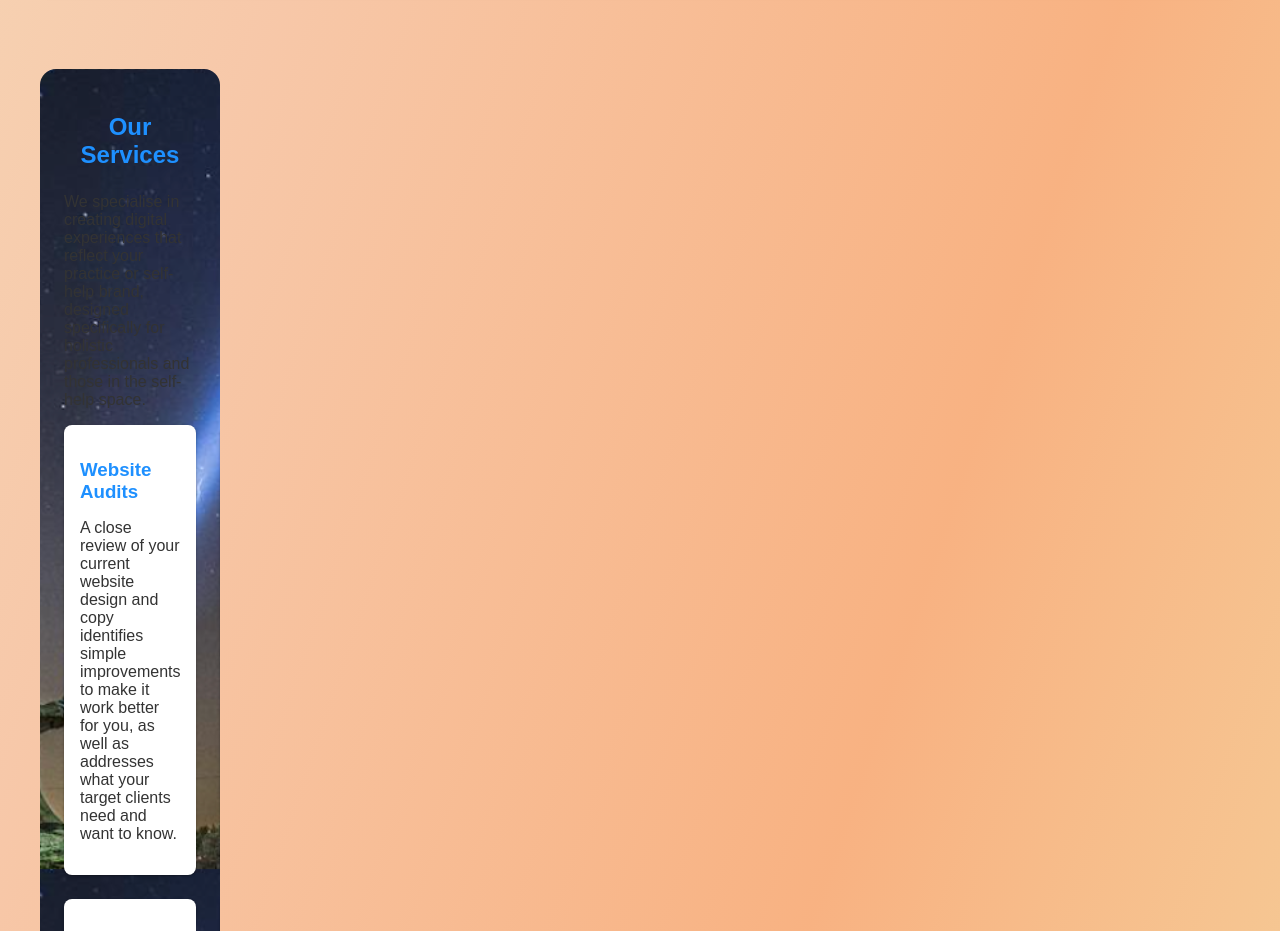
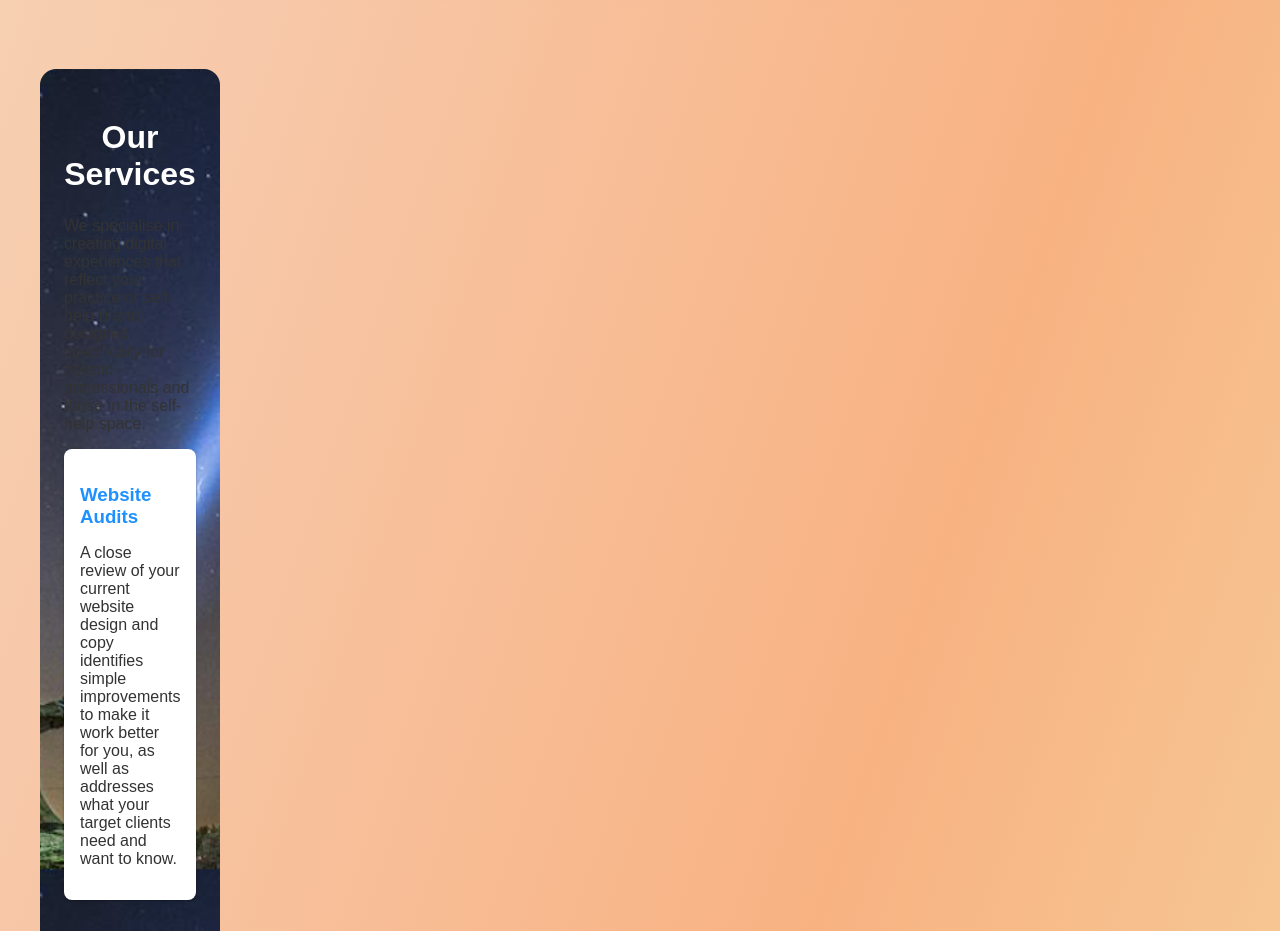
Before and after one commit to LdnCreative/Holosian-sol, a plain HTML site: page index.html in a window 1280 px wide. Shown: the part 1727-2658 px from the top of the page. Drawn offline with Linux system fonts and the light colour scheme.

Commit message:
Update index.html

```diff
--- a/index.html
+++ b/index.html
@@ -138,6 +138,46 @@
   box-shadow: 0 1px 3px rgba(0, 0, 0, 0.12), 0 1px 2px rgba(0, 0, 0, 0.24);
 }
 
+        /* Adjust the spacing between the service boxes */
+.services-grid {
+  display: grid;
+  grid-template-columns: repeat(3, 1fr);
+  gap: 32px; /* Increased from 24px to 32px for more spacing */
+}
+
+/* Style for "Our Services" text */
+.service-header h2 {
+  color: white; /* Change to white */
+  font-weight: bold; /* Make it bold */
+  font-size: 2em; /* Increase the font size */
+}
+
+/* Floating effect */
+@keyframes float-up {
+  from {
+    opacity: 0;
+    transform: translateY(20px);
+  }
+  to {
+    opacity: 1;
+    transform: translateY(0);
+  }
+}
+
+.service-box {
+  background-color: white;
+  padding: 16px;
+  border-radius: 8px;
+  box-shadow: 0 1px 3px rgba(0, 0, 0, 0.12), 0 1px 2px rgba(0, 0, 0, 0.24);
+  opacity: 0; /* Initially hide the box */
+  animation: float-up 1s ease-out forwards;
+}
+
+/* Trigger the floating effect as you scroll */
+.service-box.in-view {
+  opacity: 1;
+  animation: float-up 1s ease-out forwards;
+}
 
     </style>
 </head>
@@ -241,5 +281,26 @@
     <footer>
         <p>&copy; 2024 Holosian Sol Consulting. All rights reserved.</p>
     </footer>
+
+<script>
+// JavaScript to detect when the service boxes are in view
+document.addEventListener("DOMContentLoaded", function() {
+  const serviceBoxes = document.querySelectorAll('.service-box');
+
+  const observer = new IntersectionObserver(entries => {
+    entries.forEach(entry => {
+      if (entry.isIntersecting) {
+        entry.target.classList.add('in-view');
+      }
+    });
+  });
+
+  serviceBoxes.forEach(box => {
+    observer.observe(box);
+  });
+});
+</script>
+
+
 </body>
 </html>
```
